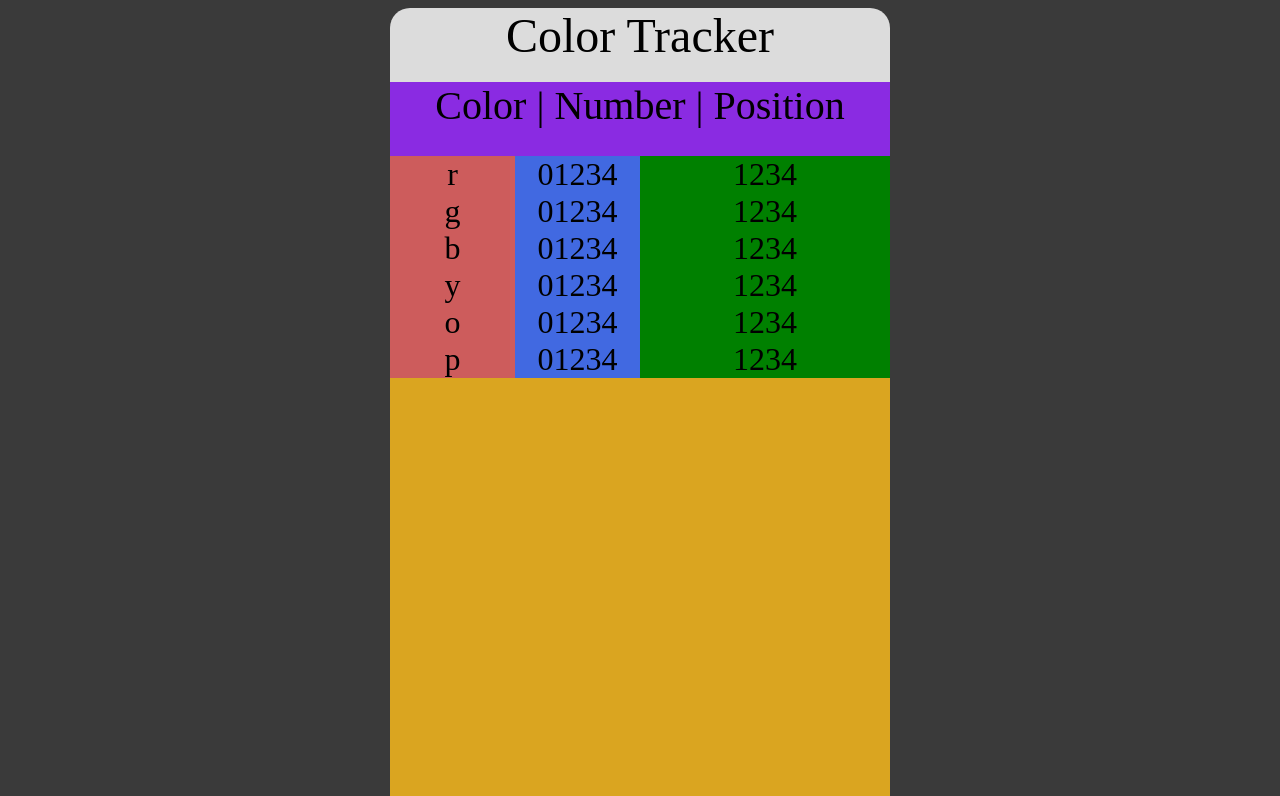
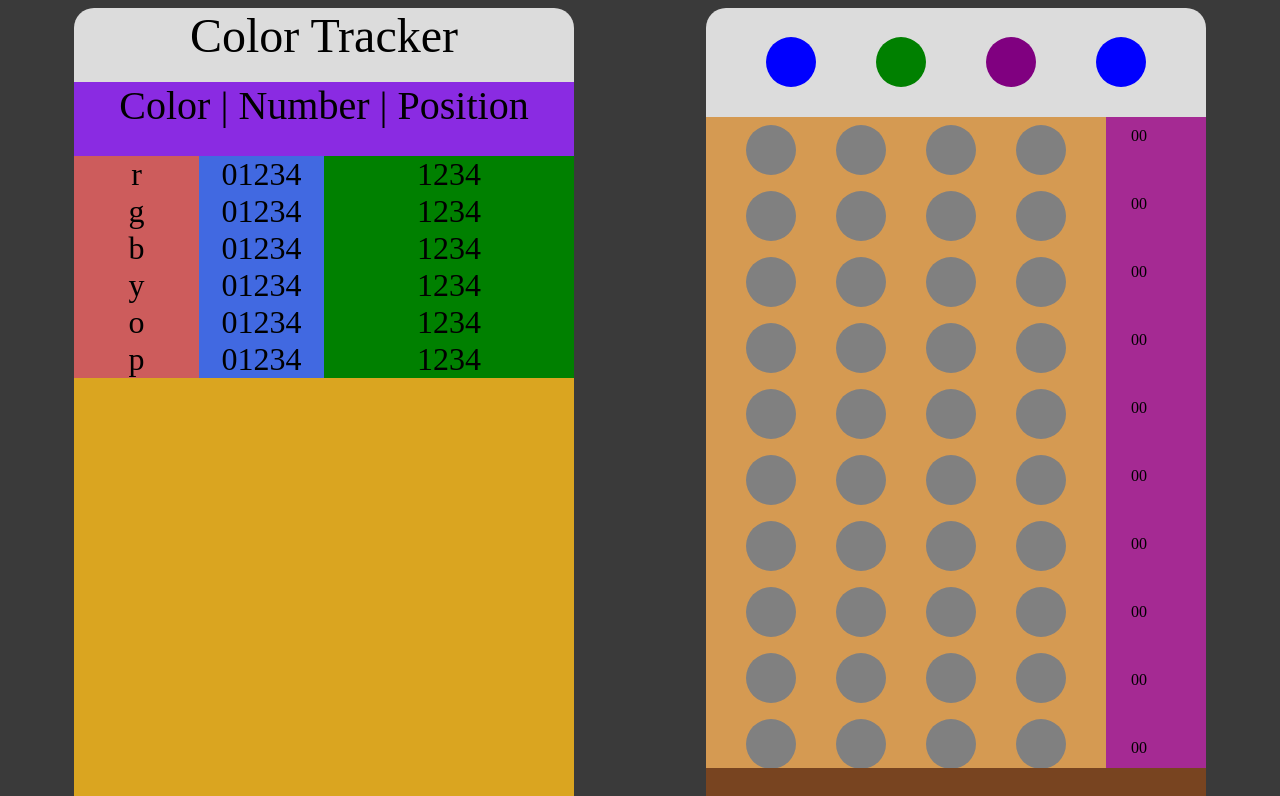
Before and after one commit to joebuono/mastermind, a React (Create React App) app in the folder client/: page / in a window 1280 px wide. Shown: the top 796 px of the page. Built offline with nearby package versions, Linux system fonts and the light colour scheme.

Commit message:
global layout colortracker and board side-by-side

```diff
--- a/client/src/components/App.jsx
+++ b/client/src/components/App.jsx
@@ -1,12 +1,17 @@
 import React from 'react';
 import Board from './board/Board.jsx';
 import ColorTracker from './colorTracker/ColorTracker.jsx';
+import styles from './styles/app.module.css';
 
 function App() {
   return (
-    <div className="App">
-      <ColorTracker></ColorTracker>
-      <Board></Board>
+    <div className={styles.container}>
+      <div className={styles.colorTracker}>
+        <ColorTracker />
+      </div>
+      <div className={styles.board}>
+        <Board />
+      </div>
     </div>
   );
 }
--- /dev/null
+++ b/client/src/components/styles/app.module.css
@@ -0,0 +1,12 @@
+.container {
+  display: grid;
+  grid-template-columns: repeat(12, 1fr);
+}
+
+.colorTracker {
+  grid-column: 1 / 7;
+}
+
+.board {
+  grid-column: 7 / 13;
+}
```
Also changed, not shown: 1 other file (tests, documents, lock files or other folders).
